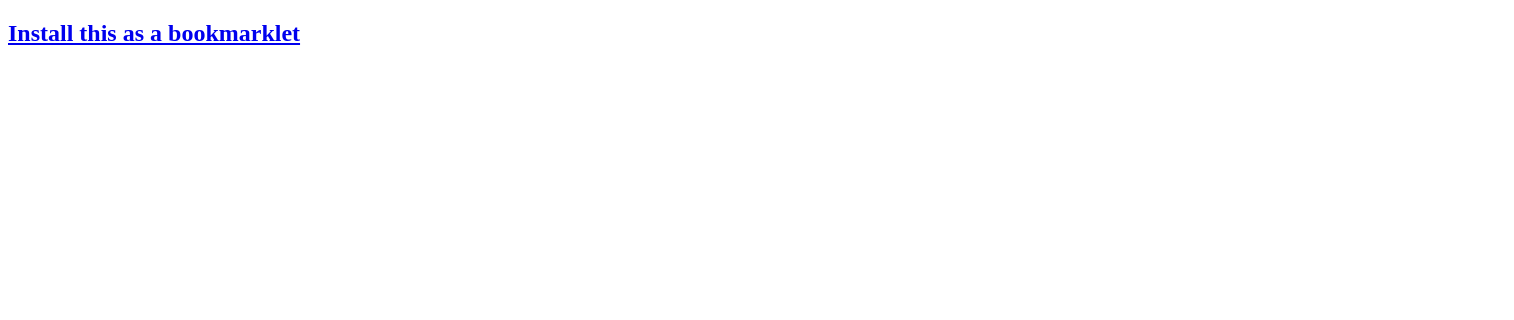
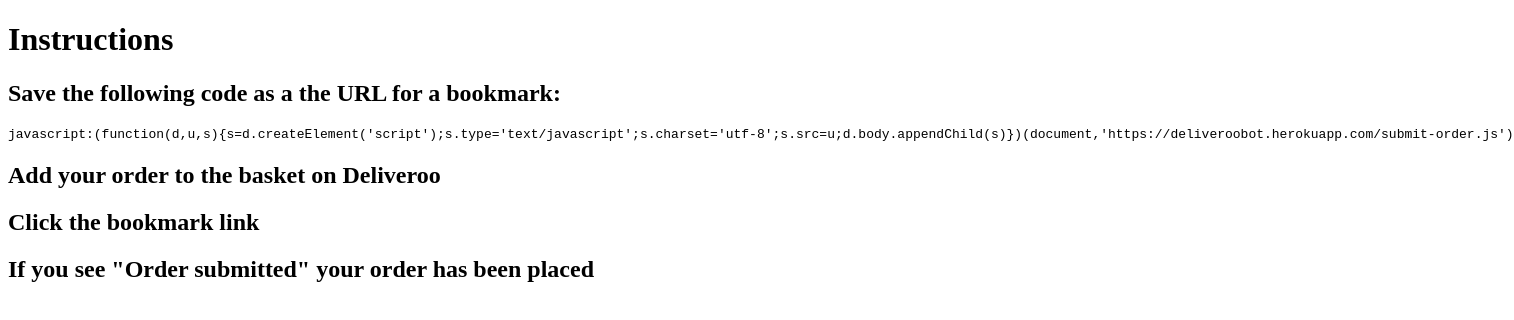
Before and after one commit to NathanJPhillips/deliveroobot, a website: page index.html in a window 1280 px wide. Shown: the whole page, 1514 px wide, since content can reach past the window. Drawn offline with Linux system fonts and the light colour scheme.

Commit message:
Update instructions

```diff
--- a/index.html
+++ b/index.html
@@ -1,4 +1,12 @@
 <!doctype html>
 <title>Deliveroobot</title>
-<a href="javascript:(function(d,u,s){s=d.createElement('script');s.type='text/javascript';s.charset='utf-8';s.src=u;d.body.appendChild(s)})(document,'https://deliveroobot.herokuapp.com/submit-order.js')"><h2>Install this as a bookmarklet</h2></a>
-<a style="display: none" href="javascript:(function(d,u,s){s=d.createElement('script');s.type='text/javascript';s.charset='utf-8';s.src=u;d.body.appendChild(s)})(document,'https://deliveroobot.herokuapp.com/get-order.js')"><h2>Install this as a bookmarklet</h2></a>
+<h1>Instructions</h1>
+
+<h2>Save the following code as a the URL for a bookmark:</h2>
+<pre>javascript:(function(d,u,s){s=d.createElement('script');s.type='text/javascript';s.charset='utf-8';s.src=u;d.body.appendChild(s)})(document,'https://deliveroobot.herokuapp.com/submit-order.js')</pre>
+
+<h2>Add your order to the basket on Deliveroo</h2>
+<h2>Click the bookmark link</h2>
+<h2>If you see "Order submitted" your order has been placed</h2>
+
+<pre style="display: none">javascript:(function(d,u,s){s=d.createElement('script');s.type='text/javascript';s.charset='utf-8';s.src=u;d.body.appendChild(s)})(document,'https://deliveroobot.herokuapp.com/get-order.js')"</pre>
```
